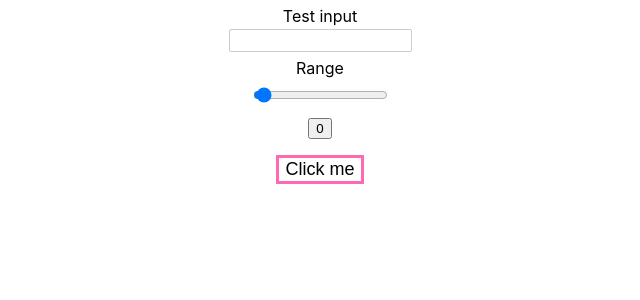
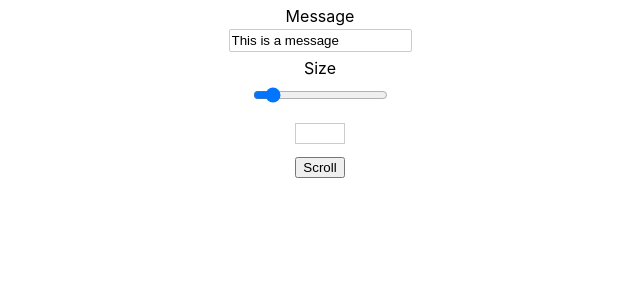
Before and after one commit to andresol/cra-workshop, a React (Create React App) app: page / in a window 1280 px wide. Shown: the top 300 px of the page, without its empty margins (320-960 px from the left). Built offline with nearby package versions, Linux system fonts and the light colour scheme.

Commit message:
ConnectedTicker

```diff
--- a/src/App.tsx
+++ b/src/App.tsx
@@ -1,21 +1,11 @@
 import React, { useState } from "react"
 import "./App.css"
-import { HelloWorldButton } from "features/HelloWorld/HelloWorldButton"
-import Incrementor  from "features/Incrementor"
-import TextInput from "UI/TextInput"
-import RangeInput from "UI/RangeInput"
+import ConnectedTicker from "features/ConnectedTicker"
 
 function App() {
-  const [text, setText] = useState("")
-  const [num, setNum] = useState(0)
-
   return (
     <div className="App">
-      <TextInput id="test-input" label="Test input" value={text} onChange={setText}/>
-      <RangeInput id="range-input" label="Range" value={num} onChange={setNum} min={0} max={100}/>
-      <Incrementor limit={12}/>
-      <HelloWorldButton/>
-      {/* <Ticker message="This is a long and scrolling message" size={4}/> */}
+      <ConnectedTicker/>
     </div>
   )
 }
--- /dev/null
+++ b/src/features/ConnectedTicker/ConnectedTicker.tsx
@@ -0,0 +1,17 @@
+import React, { useState } from "react"
+import TextInput from "UI/TextInput"
+import RangeInput from "UI/RangeInput"
+import Ticker from "features/Ticker"
+
+export const ConnectedTicker = (): JSX.Element => {
+	const [message, setMessage] = useState("This is a message")
+	const [size, setSize] = useState(5)
+
+	return (
+		<>
+			<TextInput id="message" value={message} onChange={setMessage} label="Message" />
+			<RangeInput id="size" value={size} onChange={setSize} label="Size" min={1} max={50}/>
+			<Ticker message={message} size={size}/>
+		</>
+	)
+}
--- /dev/null
+++ b/src/features/ConnectedTicker/index.ts
@@ -0,0 +1 @@
+export { ConnectedTicker as default } from "./ConnectedTicker"
```
